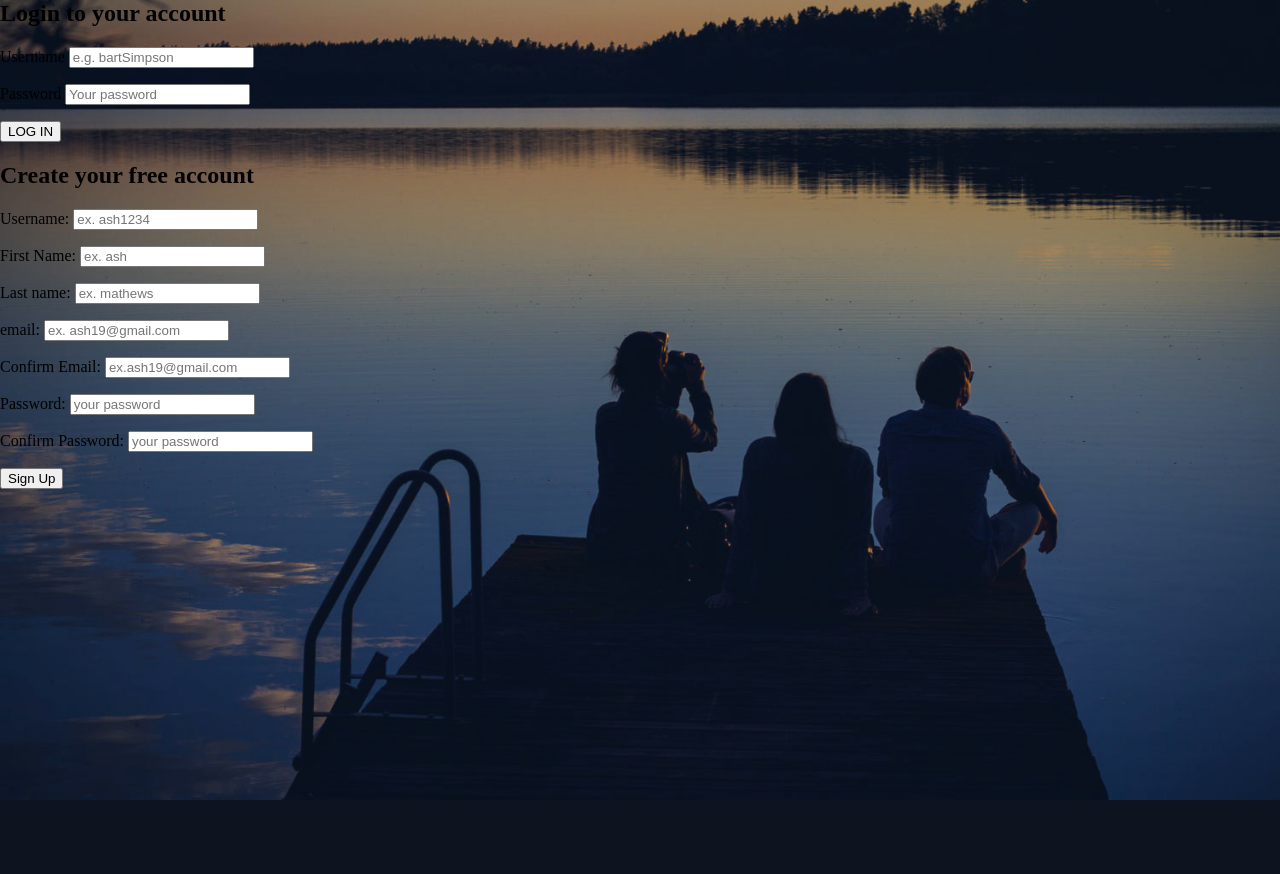
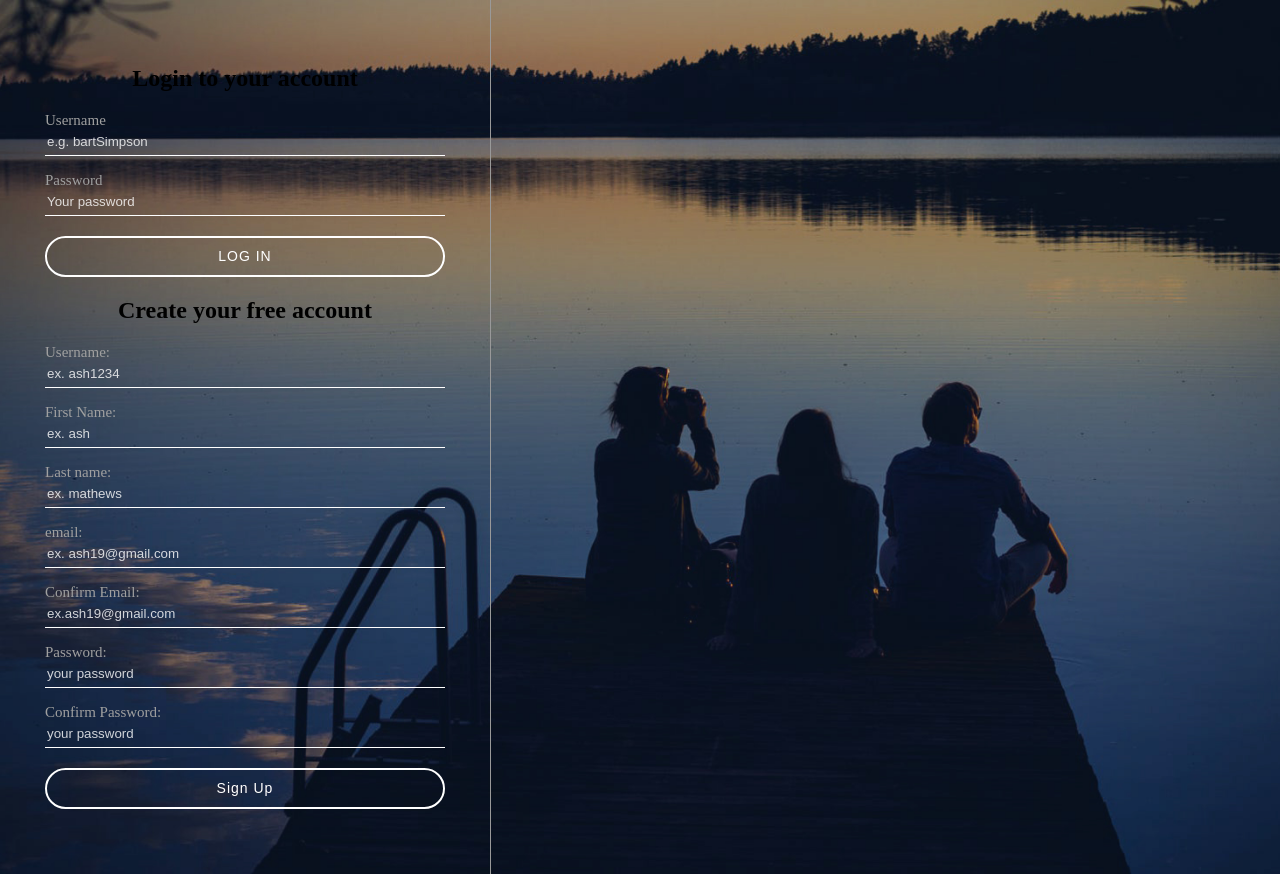
Before and after one commit to ARANA107/Spotify_Clone, a PHP site: page /register.php in a window 1280 px wide. Before the commit the page ends 800 px from the top, so only its background shows below. Run offline with PHP 8.4, Linux system fonts and the light colour scheme.

Commit message:
styling for text box and buttons added

```diff
--- a/assets/css/register.css
+++ b/assets/css/register.css
@@ -13,3 +13,88 @@ body{
     height: 100%;
     width: 100%;
 }
+
+#loginContainer * {
+  color: #fff;
+  font-family: "Helvetica Neue","Helvetica","Arial",sans-serif;
+  font-weight: normal;
+  line-height: 1em;
+  box-sizing: border-box;
+}
+
+#loginContainer{
+  width: 80%;
+  margin: 0 auto;
+  position: relative;
+  max-width: 1024px;
+}
+::-webkit-input-placeholder { /* WebKit, Blink, Edge */
+    color:    #fff;
+}
+:-moz-placeholder { /* Mozilla Firefox 4 to 18 */
+   color:    #fff;
+   opacity:  1;
+}
+::-moz-placeholder { /* Mozilla Firefox 19+ */
+   color:    #fff;
+   opacity:  1;
+}
+:-ms-input-placeholder { /* Internet Explorer 10-11 */
+   color:    #fff;
+}
+::-ms-input-placeholder { /* Microsoft Edge */
+   color:    #fff;
+}
+
+::placeholder { /* Most modern browsers support this now. */
+   color:    #fff;
+   opacity:  0.8;
+}
+
+#inputContainer {
+  width: 400px;
+  padding: 45px;
+  float: left;
+  border-right: 1px solid #999;
+}
+
+#inputContainer h2{
+  text-align: center;
+}
+
+#inputContainer input[type="text"],
+#inputContainer input[type="email"],
+#inputContainer input[type="password"]
+
+{
+  display: block;
+  background-color: transparent;
+  border: 0;
+  border-bottom: 1px solid #fff;
+  height: 27px;
+  line-height: 27px;
+  width:100%;
+}
+
+#inputContainer label{
+  color: #a0a0a0;
+  font-size: 15px;
+  margin-top: 15px;
+}
+
+#inputContainer button{
+  background-color: transparent;
+  border: 2px solid #fff;
+  border-radius: 250px;
+  color: #fff;
+  display: block;
+  font-size: 14px;
+  letter-spacing: 1px;
+  margin: 20px auto;
+  height: 41px;
+  width: 100%;
+}
+
+#inputContainer button:hover {
+  cursor: pointer;
+}
```
